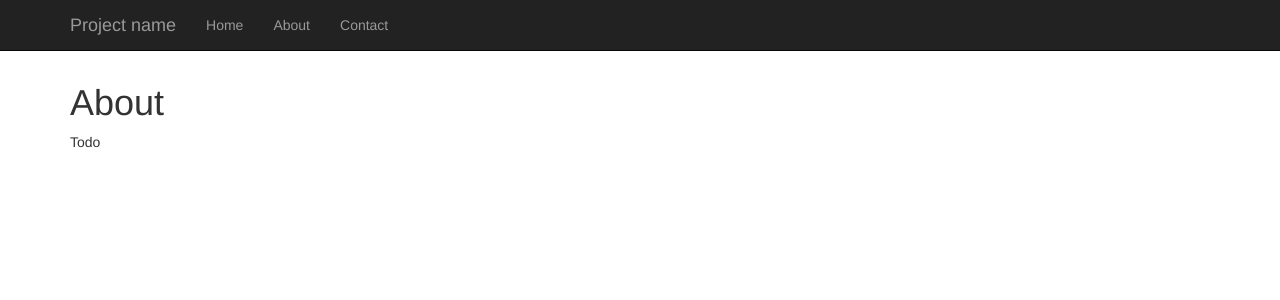
After one commit to PeriHelionTSA/chlex, a Django app: template templates/un/about.html in a window 1280 px wide. The commit adds this page. Shown: the top 300 px of the page. Run offline with Django 3.2, Linux system fonts and the light colour scheme; the template is opened without the code that fills it, so the values that code supplies are empty; some libraries are stand-ins or nearby versions.

Commit message:
two templates added

```diff
--- /dev/null
+++ b/templates/un/about.html
@@ -0,0 +1,8 @@
+{% extends 'un/base.html' %}
+
+{% block content %}
+<h1>About</h1>
+<p>
+Todo
+</p>
+{% endblock %}
--- a/templates/un/base.html
+++ b/templates/un/base.html
@@ -33,9 +33,9 @@
         </div>
         <div class="collapse navbar-collapse">
           <ul class="nav navbar-nav">
-            <li class="active"><a href="#">Home</a></li>
-            <li><a href="#about">About</a></li>
-            <li><a href="#contact">Contact</a></li>
+            <li><a href="/">Home</a></li>
+            <li><a href="about">About</a></li>
+            <li><a href="contact">Contact</a></li>
           </ul>
         </div><!--/.nav-collapse -->
       </div>
```
Also changed, not shown: templates/un/contact.html (added, +8 -0 lines).
